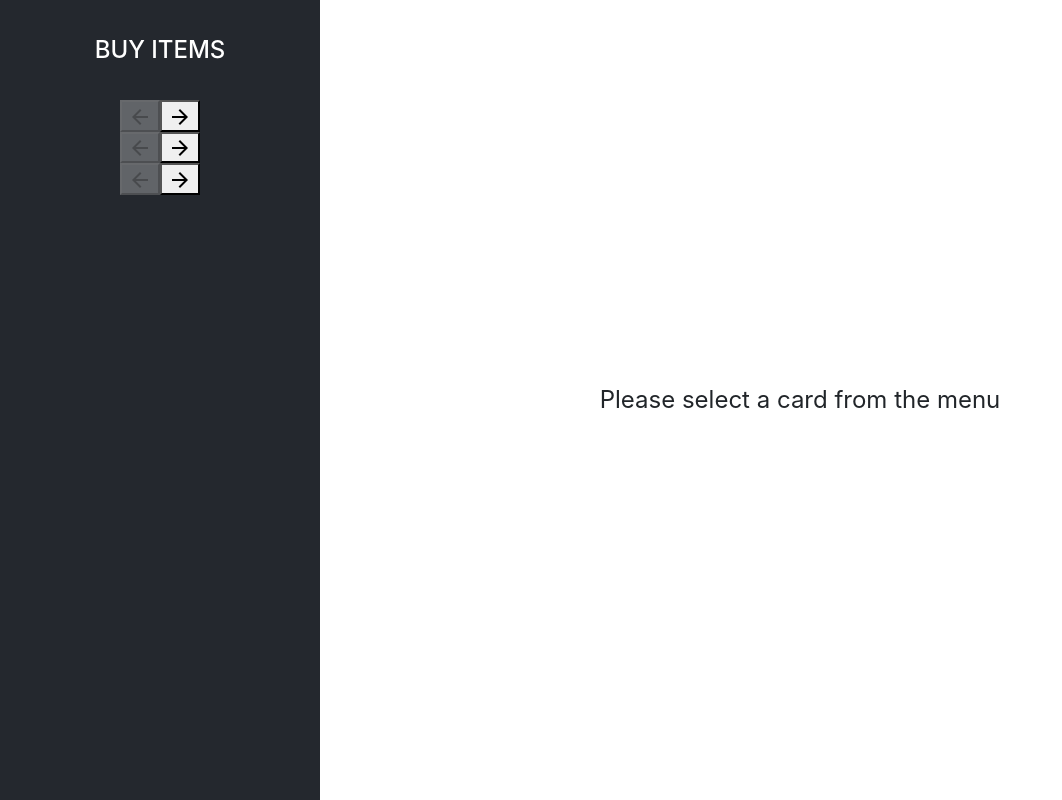
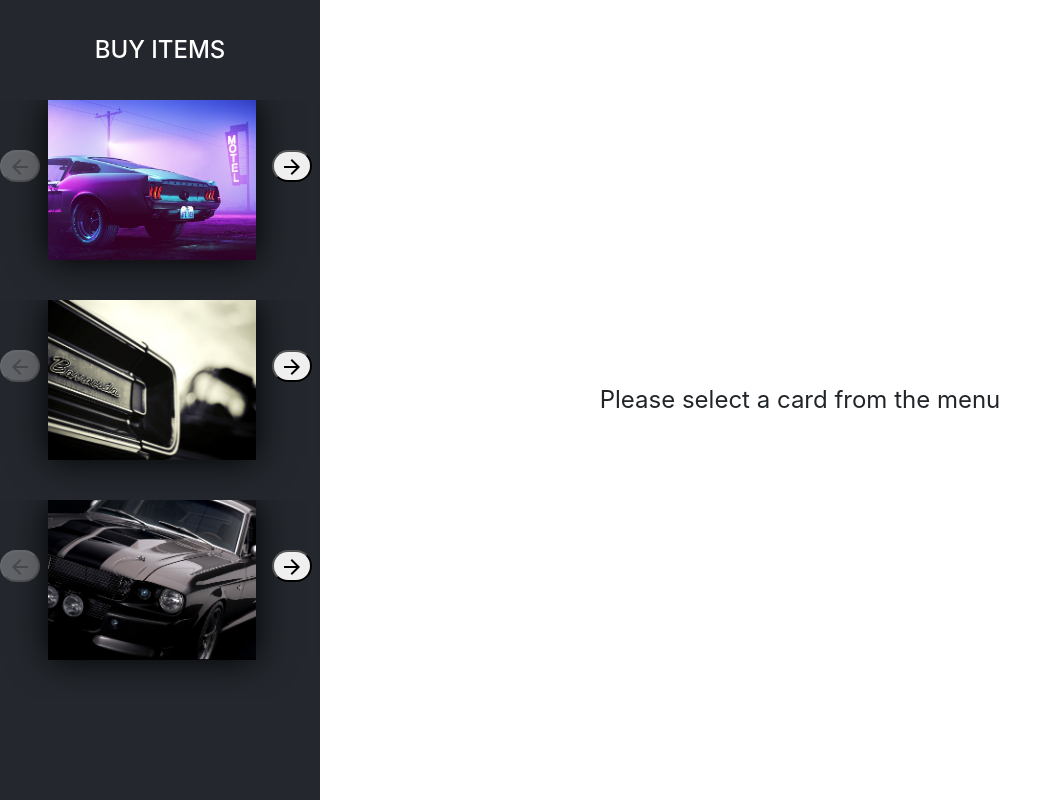
Before and after one commit to ribinroy/CarouselApp, a React (Create React App) app: page / in a window 1280 px wide. Shown: the whole page, without its empty margins (0-1062 px from the left). Built offline with nearby package versions, Linux system fonts and the light colour scheme.

Commit message:
archish first commit

```diff
--- a/src/components/CarouselPane/CarouselPane.scss
+++ b/src/components/CarouselPane/CarouselPane.scss
@@ -1,3 +1,21 @@
+// Style Overriding
+.buttonBack___1mlaL,.buttonFirst___2rhFr,.buttonLast___2yuh0,.buttonNext___2mOCa,.buttonNext___3Lm3s,.dot___3c3SI{cursor:pointer}.image___xtQGH{display:block;width:100%;height:100%}.spinner___27VUp{position:absolute;top:calc(50% - 15px);left:calc(50% - 15px);width:30px;height:30px;animation-name:spin___S3UuE;animation-duration:1s;animation-timing-function:linear;animation-iteration-count:infinite;border:4px solid #a9a9a9;border-top-color:#000;border-radius:30px}@keyframes spin___S3UuE{0%{transform:rotate(0deg)}to{transform:rotate(1turn)}}.container___2O72F{position:relative;overflow:hidden;height:100%;width:100%}.overlay___IV4qY{position:absolute;top:0;left:0;bottom:0;right:0;opacity:0;cursor:zoom-in;transition:opacity .3s,transform .3s}.hover___MYy31,.loading___1pvNI,.zoom___3kqYk{opacity:1}.imageLoadingSpinnerContainer___3UIPD{position:absolute;top:0;right:0;bottom:0;left:0;background-color:#f4f4f4}.buttonNext___2mOCa {
+    float: right;
+    top: 25%;
+    position: absolute;
+    left: 85%;
+    border-radius: 30px;
+    outline: none !important;
+}.buttonBack___1mlaL {
+    position: absolute;
+    top: 25%;
+    left: 0%;
+    border-radius: 30px;
+    outline: none !important;
+}.slide___3-Nqo{position:relative;display:block;box-sizing:border-box;height:25vh !important;margin:0;list-style-type:none;padding-bottom: 1% !important;}.slide___3-Nqo:focus{outline:none!important}.slideHorizontal___1NzNV{float:left}[dir=rtl] .slideHorizontal___1NzNV{direction:rtl;transform:scaleX(-1)}.slideInner___2mfX9{position:absolute;top:0;left:0;width:100%;height:100%}.slideInner___2mfX9 img{ object-fit: cover; object-position: center; height: 20vh;width:100% !important}.focusRing___1airF{position:absolute;top:5px;right:5px;bottom:5px;left:5px;pointer-events:none;outline-width:5px;outline-style:solid;outline-color:Highlight}@media (-webkit-min-device-pixel-ratio:0){.focusRing___1airF{outline-style:auto;outline-color:-webkit-focus-ring-color}}.horizontalSlider___281Ls{position:relative;overflow:hidden}[dir=rtl] .horizontalSlider___281Ls{direction:ltr;transform:scaleX(-1)}.horizontalSliderTray___1L-0W{overflow:hidden;width:100%}.verticalSlider___34ZFD{position:relative;overflow:hidden}.verticalSliderTray___267D8{overflow:hidden}.verticalTray___12Key{float:left}.verticalSlideTrayWrap___2nO7o{overflow:hidden}.sliderTray___-vHFQ{display:block;list-style:none;padding:0;margin:0}.sliderAnimation___300FY{transition:transform .5s;transition-timing-function:cubic-bezier(.645,.045,.355,1);will-change:transform}.masterSpinnerContainer___1Z6hB{position:absolute;top:0;right:0;bottom:0;left:0;background-color:#f4f4f4}
+/*# sourceMappingURL=react-carousel.es.css.map */
+//Style Overriding end
+
 .container1 {
     position: relative;
     width: 65%;
```
Also changed, not shown: 1 other file (tests, documents, lock files or other folders).
